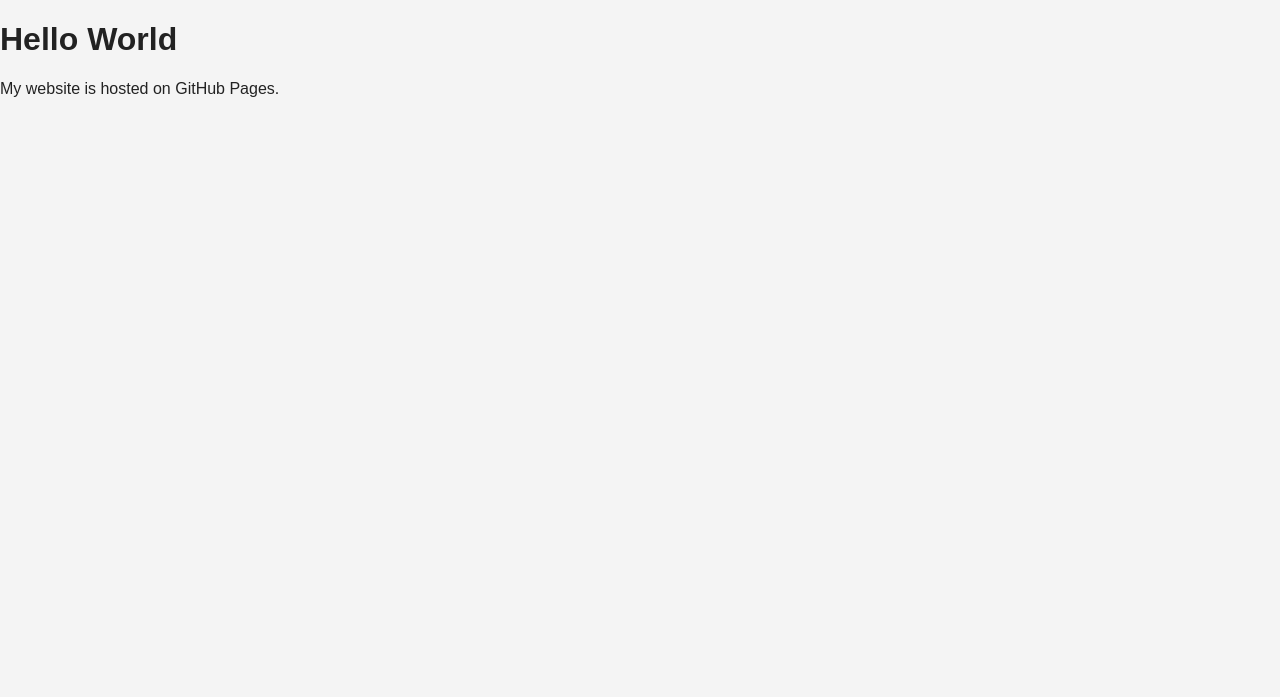
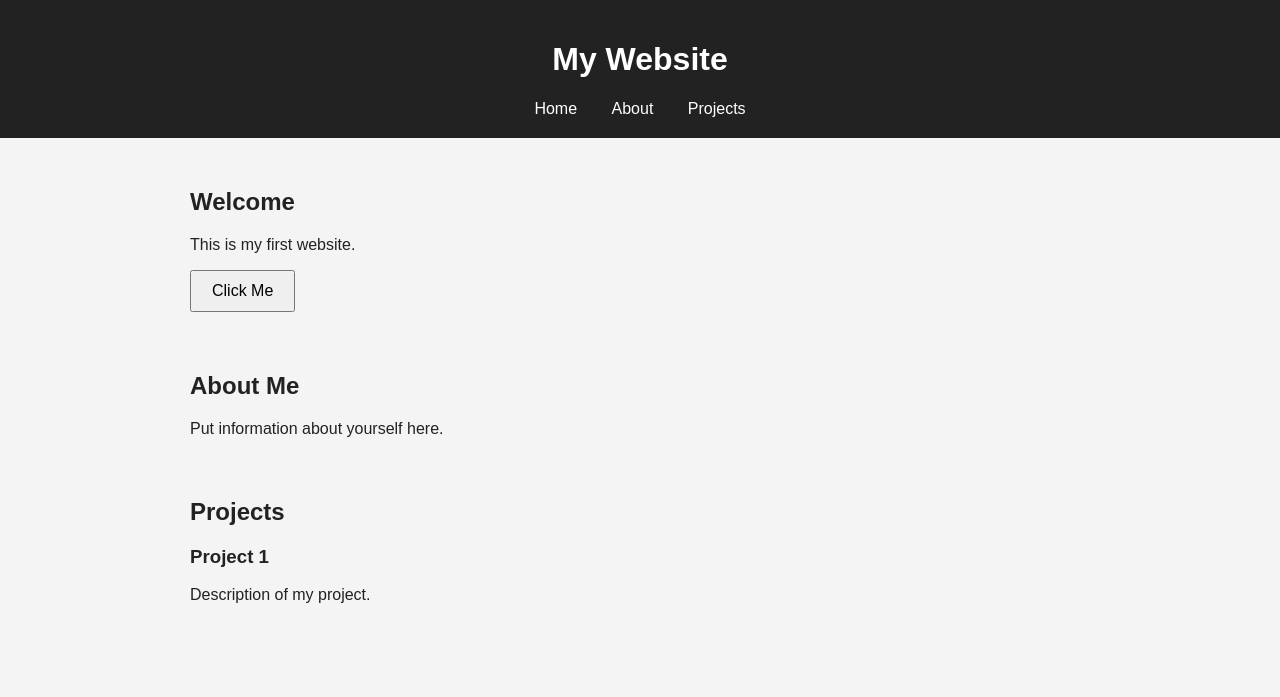
Before and after one commit to rebelcone34/ECE_5_FINAL_PROJECT, a plain HTML site: page index.html in a window 1280 px wide. Drawn offline with Linux system fonts and the light colour scheme.

Commit message:
Refactor index.html structure with header and sections
Added header, navigation, and sections for home, about, and projects.

```diff
--- a/index.html
+++ b/index.html
@@ -1,14 +1,52 @@
 <!DOCTYPE html>
-<html>
+<html lang="en">
+
 <head>
+    <meta charset="UTF-8">
+    <meta name="viewport" content="width=device-width, initial-scale=1.0">
+
     <title>My Website</title>
+
     <link rel="stylesheet" href="style.css">
 </head>
 
 <body>
 
-    <h1>Hello World</h1>
-    <p>My website is hosted on GitHub Pages.</p>
+    <header>
+        <h1>My Website</h1>
+
+        <nav>
+            <a href="#home">Home</a>
+            <a href="#about">About</a>
+            <a href="#projects">Projects</a>
+        </nav>
+    </header>
+
+    <main>
+
+        <section id="home">
+            <h2>Welcome</h2>
+            <p>This is my first website.</p>
+
+            <button onclick="sayHello()">Click Me</button>
+        </section>
+
+        <section id="about">
+            <h2>About Me</h2>
+            <p>Put information about yourself here.</p>
+        </section>
+
+        <section id="projects">
+            <h2>Projects</h2>
+
+            <h3>Project 1</h3>
+            <p>Description of my project.</p>
+
+        </section>
+
+    </main>
+
+    <script src="script.js"></script>
 
 </body>
 </html>
```
